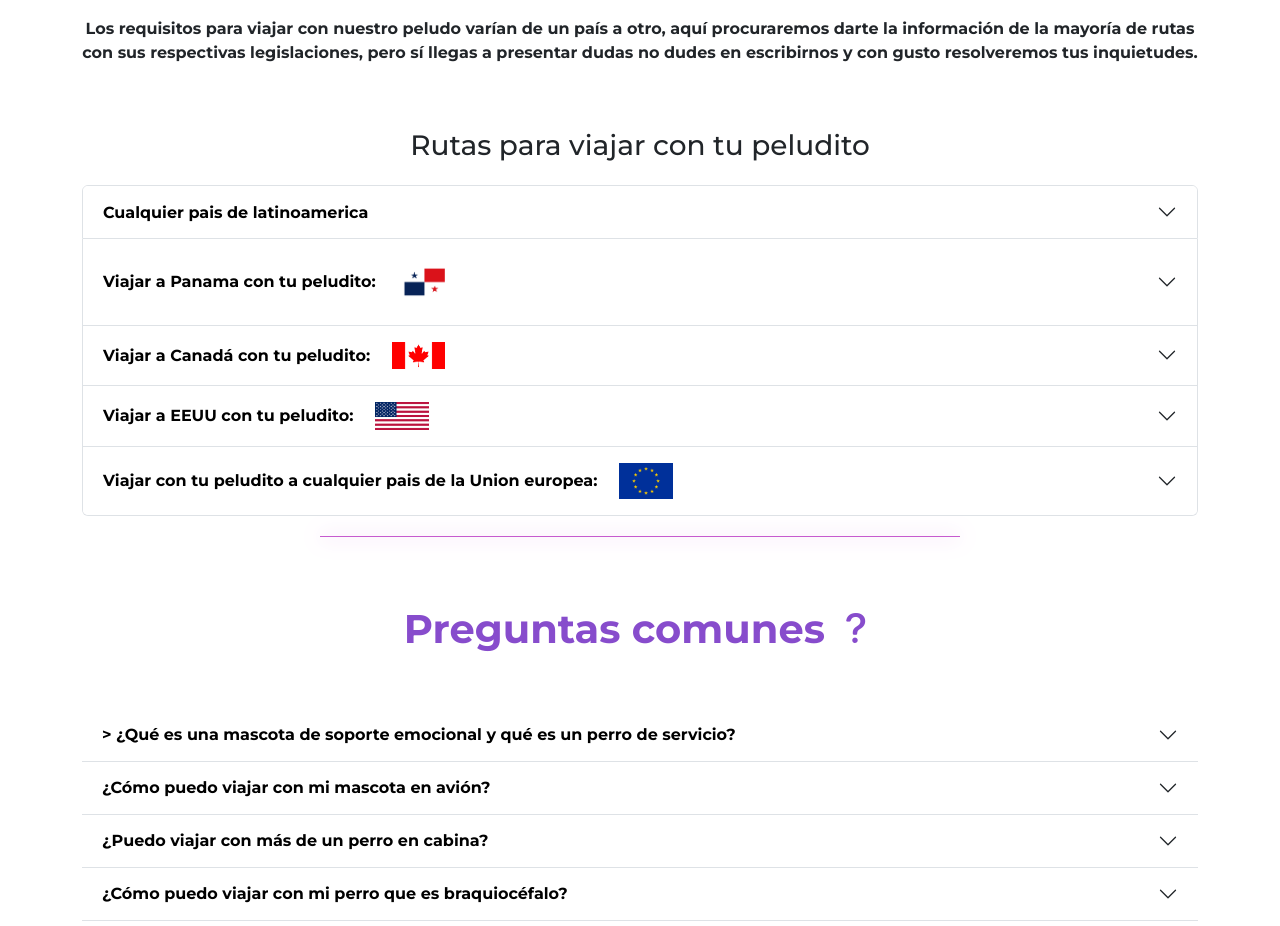
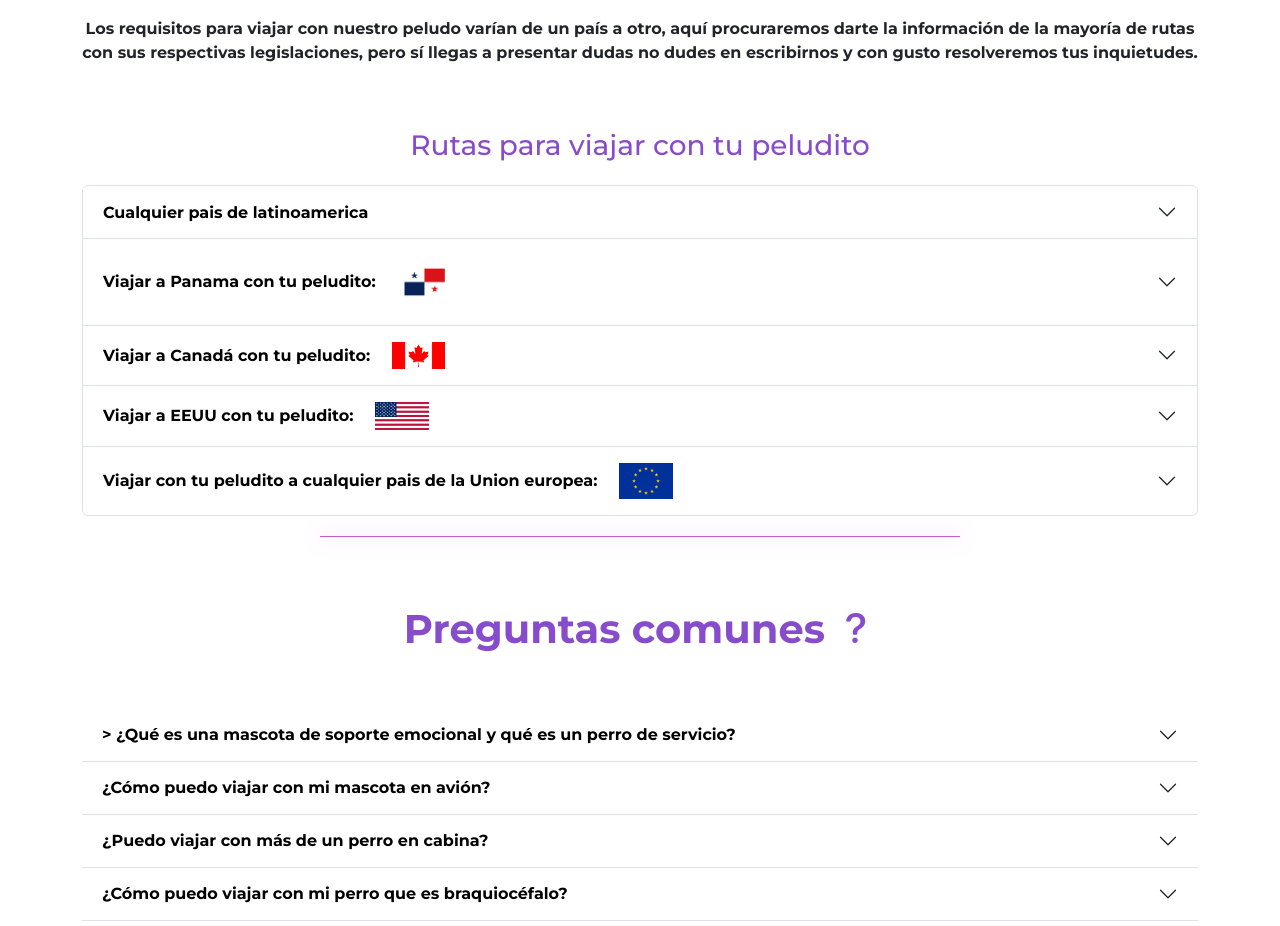
Before and after one commit to 3xiic/PatitasOnBoard, an Angular app: page / in a window 1280 px wide. Shown: the part 4180-5106 px from the top of the page. Built offline with nearby package versions, Linux system fonts and the light colour scheme.

Commit message:
Act Color 2

```diff
--- a/src/app/header/header.component.ts
+++ b/src/app/header/header.component.ts
@@ -20,7 +20,7 @@ export class HeaderComponent {
     this.scrollSubscription = this.scrollService.getScroll().subscribe(scrollPosition => {
       this.isScrolled = scrollPosition > 0;
       this.isScrolledPink = scrollPosition > 1800;
-      if(this.isScrolledPink && scrollPosition > 3900){
+      if(this.isScrolledPink && scrollPosition > 3885){
         this.isScrolledPink = false;
       }
 
--- a/src/app/requisitos/requisitos.component.css
+++ b/src/app/requisitos/requisitos.component.css
@@ -22,6 +22,7 @@
 }
 .subtitle{
     margin-bottom: 2%;
+    color: #874CCC;
 }
 .img{
     width: 5%;
```
